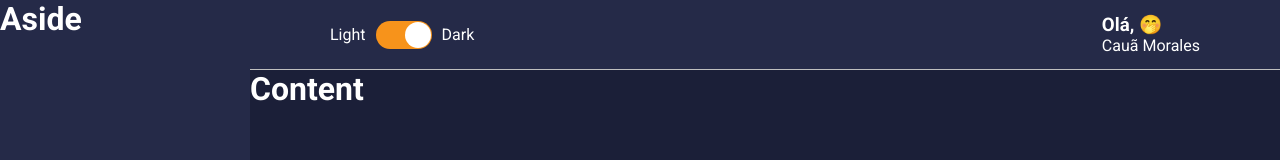
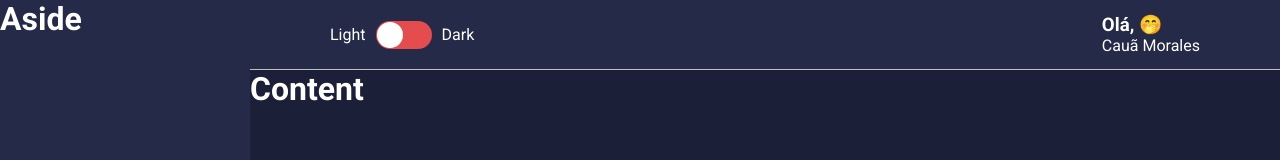
Before and after one commit to Caahmos/MinhaCarteira, a React (Create React App) app: page / in a window 1280 px wide. Shown: the top 160 px of the page. Built offline with nearby package versions, Linux system fonts and the light colour scheme.

Commit message:
Botão Switch Funcionando

```diff
--- a/src/components/layouts/Toggle/index.tsx
+++ b/src/components/layouts/Toggle/index.tsx
@@ -1,25 +1,26 @@
-import React from 'react'
+import React, { useState } from 'react';
 
 import {
     Container,
     ToggleLabel,
     ToggleSelector
-} from './styles'
+} from './styles';
 
 const Toggle: React.FC = () => {
+    const [isChecked, setIsChecked] = useState(false);
 
     return (
         <Container>
             <ToggleLabel>Light</ToggleLabel>
             <ToggleSelector
-                checked
+                checked={isChecked}
                 uncheckedIcon={false}
                 checkedIcon={false}
-                onChange={() => {}}
+                onChange={() => setIsChecked(!isChecked)}
             />
             <ToggleLabel>Dark</ToggleLabel>
         </Container>
-    )
-}
+    );
+};
 
-export default Toggle
+export default Toggle;
```
